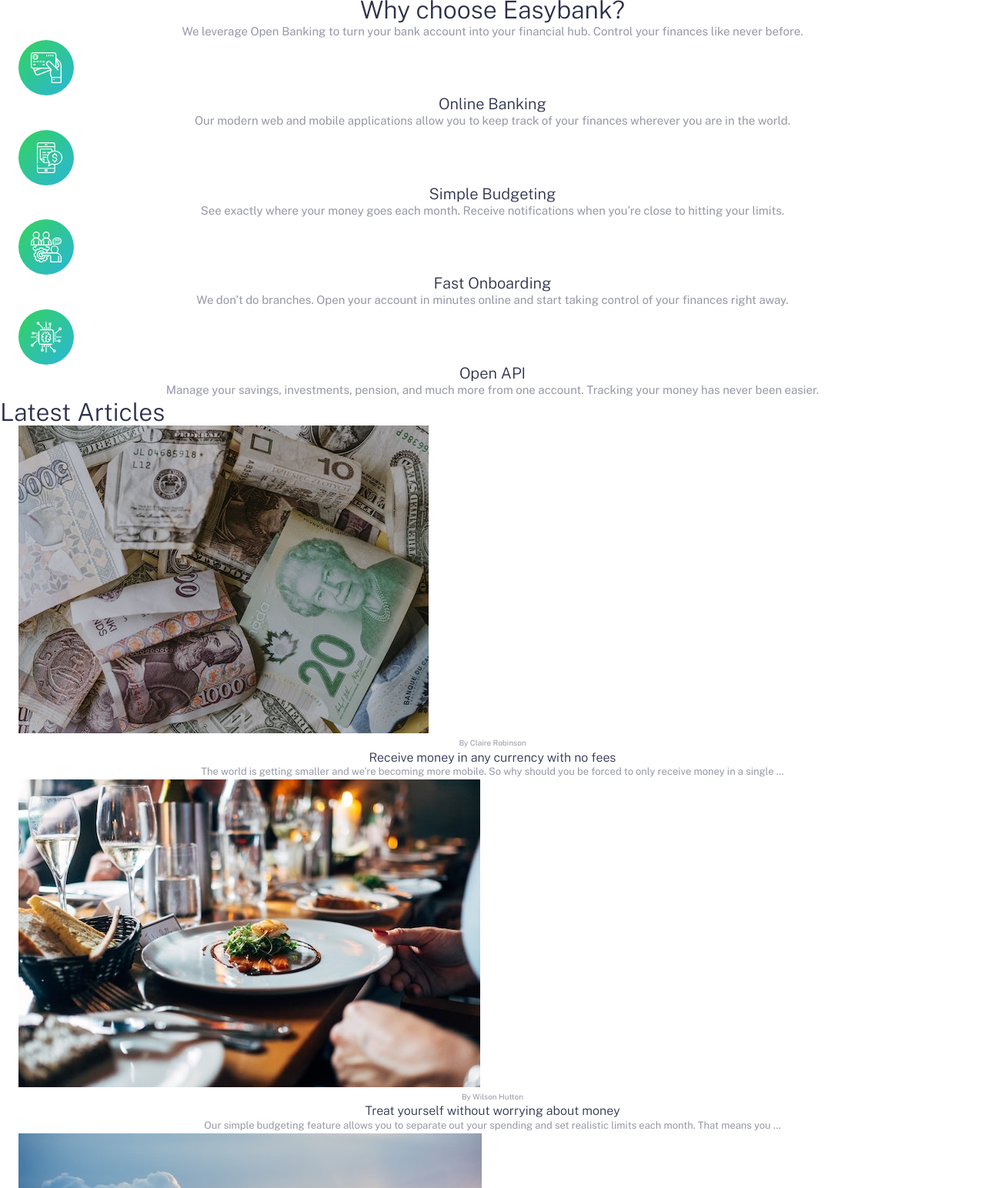
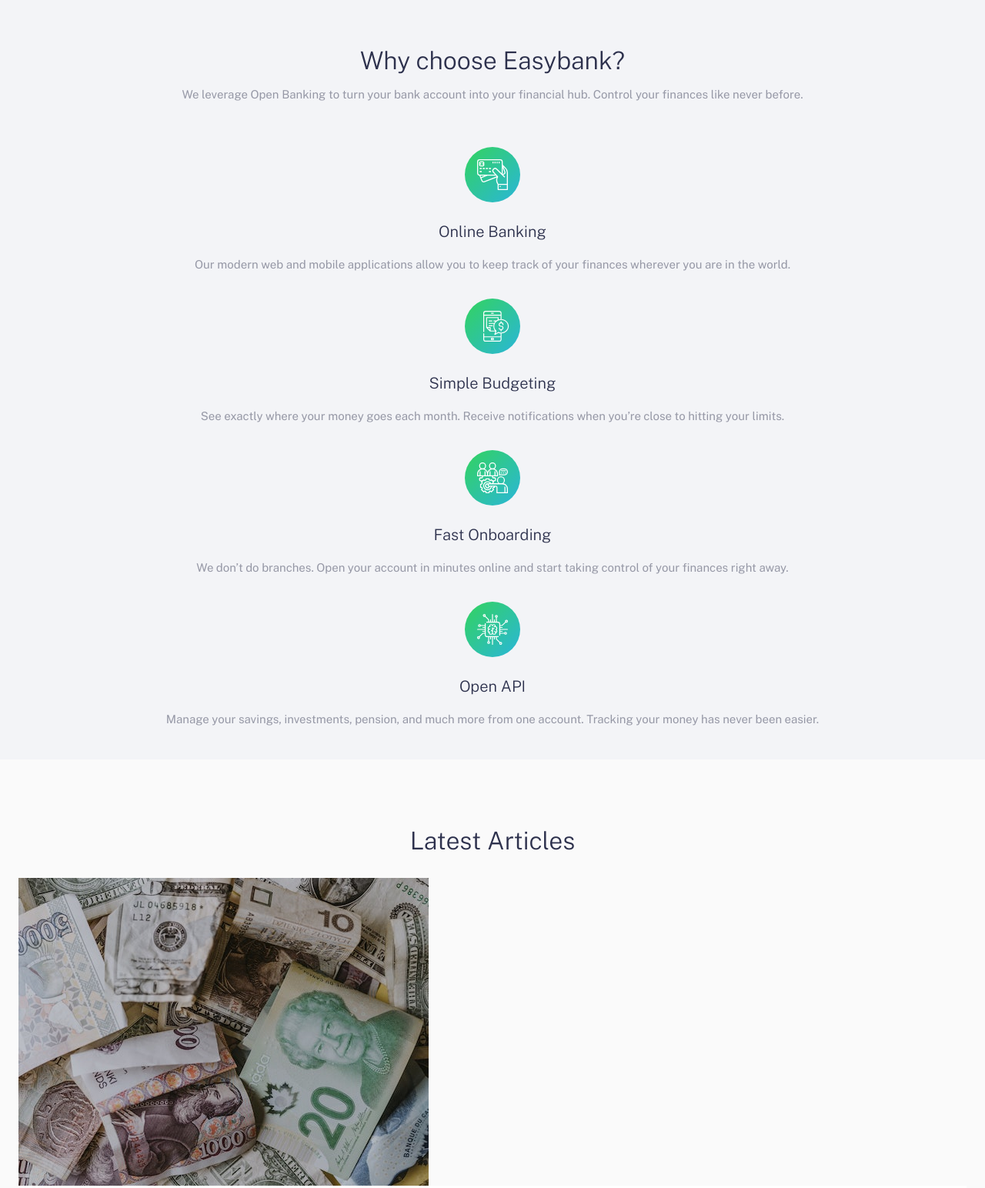
Before and after one commit to tsmjohnpascual/easybank, a website built with Vite: page index.html in a window 1280 px wide. Shown: the part 874-2418 px from the top of the page at 77% size. Built offline with nearby package versions, Linux system fonts and the light colour scheme.

Commit message:
style why and latest sections

```diff
--- a/index.html
+++ b/index.html
@@ -37,70 +37,70 @@
             <img src="images/bg-intro-mobile.svg" alt="background mobile" class="bg-mobile">
         </section>
         <section class="why-section">
-            <div class="container">
-                <div>
-                    <h2 class="fs-secondary-heading fw-light text-primary-800">Why choose Easybank?</h2>
-                    <p>We leverage Open Banking to turn your bank account into your financial hub. Control your finances like never before.</p>
+            <div class="container why-container bg-neutral-300">
+                <div class="why-heading-container">
+                    <h2 class="fs-secondary-heading fw-light text-primary-800 secondary-heading">Why choose Easybank?</h2>
+                    <p class="why-text">We leverage Open Banking to turn your bank account into your financial hub. Control your finances like never before.</p>
                 </div>
                 <div>
                     <ul>
-                        <li>
-                            <img src="images/icon-online.svg" alt="online banking logo">
-                            <h3 class="fs-tertiary-heading fw-light text-primary-800">Online Banking</h3>
-                            <p>Our modern web and mobile applications allow you to keep track of your finances wherever you are in the world.</p>
+                        <li class="why-list">
+                            <img src="images/icon-online.svg" alt="online banking logo" class="why-logo">
+                            <h3 class="fs-tertiary-heading fw-light text-primary-800 list-heading">Online Banking</h3>
+                            <p class="why-text">Our modern web and mobile applications allow you to keep track of your finances wherever you are in the world.</p>
                         </li>
-                        <li>
-                            <img src="images/icon-budgeting.svg" alt="simple budgeting logo">
-                            <h3 class="fs-tertiary-heading fw-light text-primary-800">Simple Budgeting</h3>
-                            <p>See exactly where your money goes each month. Receive notifications when you’re close to hitting your limits.</p>
+                        <li class="why-list">
+                            <img src="images/icon-budgeting.svg" alt="simple budgeting logo" class="why-logo">
+                            <h3 class="fs-tertiary-heading fw-light text-primary-800 list-heading">Simple Budgeting</h3>
+                            <p class="why-text">See exactly where your money goes each month. Receive notifications when you’re close to hitting your limits.</p>
                         </li>
-                        <li>
-                            <img src="images/icon-onboarding.svg" alt="fast onboarding logo">
-                            <h3 class="fs-tertiary-heading fw-light text-primary-800">Fast Onboarding</h3>
-                            <p>We don’t do branches. Open your account in minutes online and start taking control of your finances right away.</p>
+                        <li class="why-list">
+                            <img src="images/icon-onboarding.svg" alt="fast onboarding logo" class="why-logo">
+                            <h3 class="fs-tertiary-heading fw-light text-primary-800 list-heading">Fast Onboarding</h3>
+                            <p class="why-text">We don’t do branches. Open your account in minutes online and start taking control of your finances right away.</p>
                         </li>
-                        <li>
-                            <img src="images/icon-api.svg" alt="open api logo">
-                            <h3 class="fs-tertiary-heading fw-light text-primary-800">Open API</h3>
-                            <p>Manage your savings, investments, pension, and much more from one account. Tracking your money has never been easier.</p>
+                        <li class="why-list">
+                            <img src="images/icon-api.svg" alt="open api logo" class="why-logo">
+                            <h3 class="fs-tertiary-heading fw-light text-primary-800 list-heading">Open API</h3>
+                            <p class="why-text">Manage your savings, investments, pension, and much more from one account. Tracking your money has never been easier.</p>
                         </li>
                     </ul>
                 </div>
             </div>
         </section>
         <section class="latest-section">
-            <h2 class="fs-secondary-heading fw-light text-primary-800">Latest Articles</h2>
-            <div class="container">
-                <div>
-                    <img src="images/image-currency.jpg" alt="currency image">
-                    <div>
-                        <span class="fs-100">By Claire Robinson</span>
-                        <h3 class="fs-400 fw-light text-primary-800">Receive money in any currency with no fees</h3>
-                        <p class="fs-200">The world is getting smaller and we’re becoming more mobile. So why should you be forced to only receive money in a single …</p>
+            <div class="container latest-container bg-neutral-200">
+                <h2 class="fs-secondary-heading fw-light text-primary-800 latest-heading">Latest Articles</h2>
+                <div class="latest-card-container">
+                    <img src="images/image-currency.jpg" alt="currency image" class="latest-image">
+                    <div class="latest-card-text-container">
+                        <span class="fs-100 latest-author">By Claire Robinson</span>
+                        <h3 class="fs-400 fw-light text-primary-800 latest-card-heading">Receive money in any currency with no fees</h3>
+                        <p class="fs-200 latest-text">The world is getting smaller and we’re becoming more mobile. So why should you be forced to only receive money in a single …</p>
                     </div>
                 </div>
-                <div>
-                    <img src="images/image-restaurant.jpg" alt="resturant image">
-                    <div>
-                        <span class="fs-100">By Wilson Hutton</span>
-                        <h3 class="fs-400 fw-light text-primary-800">Treat yourself without worrying about money</h3>
-                        <p class="fs-200">Our simple budgeting feature allows you to separate out your spending and set realistic limits each month. That means you …</p>
+                <div class="latest-card-container">
+                    <img src="images/image-restaurant.jpg" alt="resturant image" class="latest-image">
+                    <div class="latest-card-text-container">
+                        <span class="fs-100 latest-author">By Wilson Hutton</span>
+                        <h3 class="fs-400 fw-light text-primary-800 latest-card-heading">Treat yourself without worrying about money</h3>
+                        <p class="fs-200 latest-text">Our simple budgeting feature allows you to separate out your spending and set realistic limits each month. That means you …</p>
                     </div>
                 </div>
-                <div>
-                    <img src="images/image-plane.jpg" alt="plane image">
-                    <div>
-                        <span class="fs-100">By Wilson Hutton</span>
-                        <h3 class="fs-400 fw-light text-primary-800">Take your Easybank card wherever you go</h3>
-                        <p class="fs-200">We want you to enjoy your travels. This is why we don’t charge any fees on purchases while you’re abroad. We’ll even show you …</p>
+                <div class="latest-card-container">
+                    <img src="images/image-plane.jpg" alt="plane image" class="latest-image">
+                    <div class="latest-card-text-container">
+                        <span class="fs-100 latest-author">By Wilson Hutton</span>
+                        <h3 class="fs-400 fw-light text-primary-800 latest-card-heading">Take your Easybank card wherever you go</h3>
+                        <p class="fs-200 latest-text">We want you to enjoy your travels. This is why we don’t charge any fees on purchases while you’re abroad. We’ll even show you …</p>
                     </div>
                 </div>
-                <div>
-                    <img src="images/image-confetti.jpg" alt="confetti image">
-                    <div>
-                        <span class="fs-100">By Claire Robinson</span>
-                        <h3 class="fs-400 fw-light text-primary-800">Our invite-only Beta accounts are now live!</h3>
-                        <p class="fs-200">After a lot of hard work by the whole team, we’re excited to launch our closed beta. It’s easy to request an invite through the site ...</p>
+                <div class="latest-card-container">
+                    <img src="images/image-confetti.jpg" alt="confetti image" class="latest-image">
+                    <div class="latest-card-text-container">
+                        <span class="fs-100 latest-author">By Claire Robinson</span>
+                        <h3 class="fs-400 fw-light text-primary-800 latest-card-heading">Our invite-only Beta accounts are now live!</h3>
+                        <p class="fs-200 latest-text">After a lot of hard work by the whole team, we’re excited to launch our closed beta. It’s easy to request an invite through the site ...</p>
                     </div>
                 </div>
             </div>
--- a/style.css
+++ b/style.css
@@ -6,7 +6,7 @@
 
     --clr-neutral-500: hsl(233, 8%, 62%);
     --clr-neutral-400: hsl(0, 0%, 100%);
-    --clr-neutral-300: hsl(220, 16%, 96%);
+    --clr-neutral-300: hsl(223, 18%, 96%);
     --clr-neutral-200: hsl(0, 0%, 98%);
 
     --clr-linear: linear-gradient(var(--clr-primary-400), var(--clr-primary-500));
@@ -131,6 +131,14 @@
     background-color: var(--clr-neutral-500);
 }
 
+.bg-neutral-300 {
+    background-color: var(--clr-neutral-300);
+}
+
+.bg-neutral-200 {
+    background-color: var(--clr-neutral-200);
+}
+
 .bg-linear {
     background-image: var(--clr-linear);
 }
@@ -211,14 +219,82 @@
     color: var(--clr-neutral-500);
 }
 
+/* Intro section */
 .primary-heading {
     margin-bottom: 16px;
 }
 
 .intro-text {
     margin-bottom: 32px;
+    line-height: 25px;
 }
 
 .intro-container {
     padding-bottom: 88px;
 }
+
+/* Why section */
+.why-container {
+    padding-top: 64px;
+    padding-bottom: 8px;
+}
+
+.why-heading-container {
+    padding-bottom: 56px;
+}
+
+.why-logo {
+    margin: auto;
+    padding-bottom: 24px;
+}
+
+.secondary-heading {
+    padding-bottom: 14px;
+}
+
+.why-text {
+    line-height: 25px;
+}
+
+.why-list {
+    padding-bottom: 32px;
+}
+
+.list-heading {
+    line-height: 28px;
+    padding-bottom: 16px;
+}
+
+/* Latest section */
+.latest-container {
+    padding-top: 88px;
+    padding-bottom: 88px;
+}
+
+.latest-card-container {
+    margin-bottom: 24px;
+}
+
+.latest-card-text-container {
+    text-align: left;
+    padding: 25px 31px 24px 31px;
+    background-color: white;
+}
+
+.latest-heading {
+    padding-bottom: 31px;
+}
+
+.latest-card-heading {
+    line-height: 20px;
+    padding-bottom: 8px;
+}
+
+.latest-author {
+    line-height: 18px;
+    padding-bottom: 8px;
+}
+
+.latest-text {
+    line-height: 18px;
+}
```
